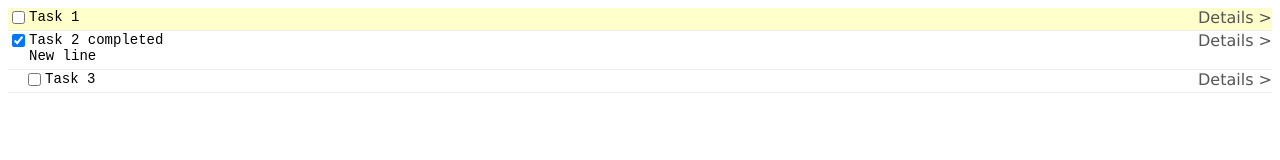
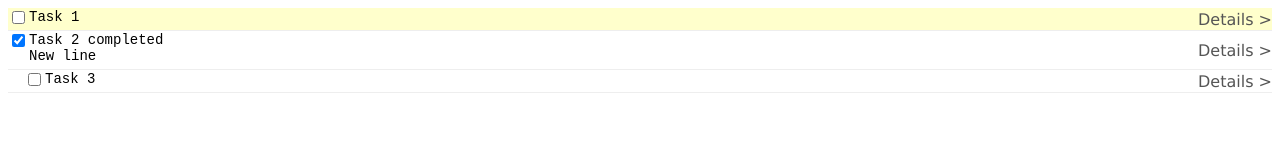
Before and after one commit to AlexeyPtitsyn/simple-tasks-project, a React app: page / in a window 1280 px wide. Shown: the top 160 px of the page. Built offline with nearby package versions, Linux system fonts and the light colour scheme; the HTML template or start-up script is replaced by a standard one.

Commit message:
Added `onDetailsClick` callback.

```diff
--- a/src/components/MainComponent.jsx
+++ b/src/components/MainComponent.jsx
@@ -76,11 +76,22 @@ function MainComponent() {
     setTasksFocusIndex(index);
   }
 
+  /**
+   * If details button is clicked.
+   * @param {Task} task - Task object.
+   */
+  function onDetailsClick(task) {
+    console.log(task);
+  }
+
   return (
-    <TasksComponent tasks={tasks}
-      onChange={onChangeTasks}
-      focus={tasksFocusIndex}
-      onChangeFocus={onChangeFocus} />
+    <>
+      <TasksComponent tasks={tasks}
+        onChange={onChangeTasks}
+        focus={tasksFocusIndex}
+        onChangeFocus={onChangeFocus}
+        onDetailsClick={onDetailsClick} />
+    </>
   );
 }
 
--- a/src/components/TaskComponent.jsx
+++ b/src/components/TaskComponent.jsx
@@ -16,6 +16,11 @@ import './TaskComponent.scss';
  */
 
 /**
+ * @typedef {Function} DetailsClickCallback
+ * @param {Task} task - Task.
+ */
+
+/**
  * @typedef {Object} TaskComponentParams
  * @property {Task} item - Task item.
  * @property {bool} isFocused - Is item should be focused?
@@ -25,6 +30,7 @@ import './TaskComponent.scss';
  * @property {ChangeCallback} onGoDown - select next task key pressed.
  * @property {ChangeCallback} onMoveUp - move task upper key pressed.
  * @property {ChangeCallback} onMoveDown - move task lower key pressed.
+ * @property {DetailsClickCallback} onDetailsClick - details click callback.
  */
 
 /**
@@ -134,7 +140,9 @@ function TaskComponent(params) {
           onFocus={() => {setHighlight(true)}}
           onBlur={() => {setHighlight(false)}}></textarea>
       </div>
-      <div className="task-component__details-area">
+      <div className="task-component__details-area" onClick={() => {
+        params.onDetailsClick(item);
+      }}>
         Details &gt;
       </div>
     </div>
--- a/src/components/TaskComponent.scss
+++ b/src/components/TaskComponent.scss
@@ -45,6 +45,7 @@
 
   .task-component__details-area {
     flex: 0 0 90px;
+    align-self: center;
 
     text-align: right;
 
--- a/src/components/TasksComponent.jsx
+++ b/src/components/TasksComponent.jsx
@@ -29,11 +29,17 @@ const NEW_TASK_TEMPLATE = {
  */
 
 /**
+ * @typedef {Function} DetailsClickCallback
+ * @param {Task} task - Task.
+ */
+
+/**
  * @typedef {Object} TasksComponentParams
  * @property {Task[]} tasks - Tasks.
  * @property {nuber} focus - Focus index.
  * @property {TasksComponentChangeCallback} onChange - onChange callback.
  * @property {TasksComponentChangeFocusCallback} onChangeFocus - on Change focus index.
+ * @property {DetailsClickCallback} onDetailsClick - on details click callback.
  */
 
 /**
@@ -130,7 +136,8 @@ function TasksComponent(params) {
         onGoUp={goUp}
         onGoDown={goDown}
         onMoveUp={moveUp}
-        onMoveDown={moveDown} />
+        onMoveDown={moveDown}
+        onDetailsClick={ params.onDetailsClick } />
     );
   });
 
```
